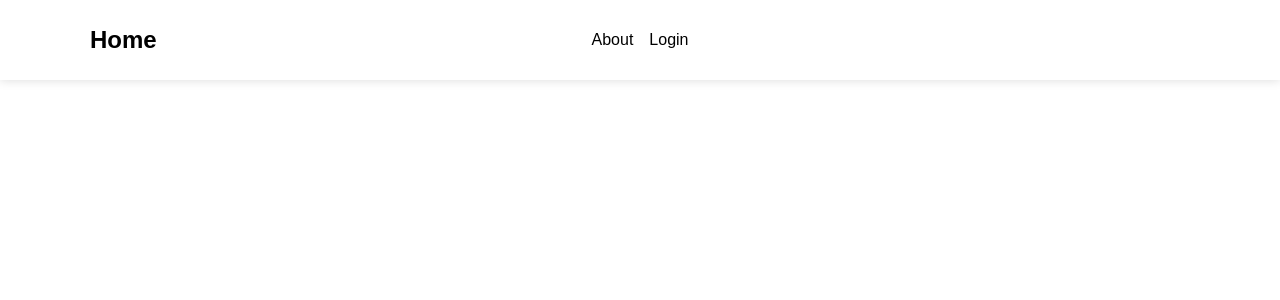
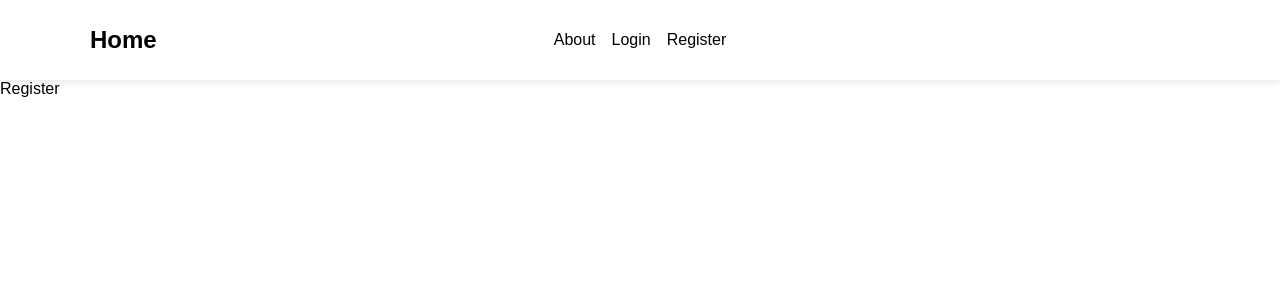
Before and after one commit to faizyabShah/Donate-for-a-cause, a React (Create React App) app in the folder frontend/: page /register in a window 1280 px wide. Before the commit this address had no page. Shown: the top 300 px of the page. Built offline with nearby package versions, Linux system fonts and the light colour scheme; a small style sheet from the web is missing; a web font is replaced by a local one.

Commit message:
Registerfile added

```diff
--- a/frontend/src/App.js
+++ b/frontend/src/App.js
@@ -1,20 +1,26 @@
-import { BrowserRouter, Routes, Route} from 'react-router-dom'
-import Home from './pages/Home'
-import Navbar from "./components/Navbar"
-import Login from './pages/Login'
-import './App.scss'
+import { BrowserRouter, Routes, Route } from "react-router-dom";
+import Home from "./pages/Home";
+import Navbar from "./components/Navbar";
+import Login from "./pages/Login";
+import Register from "./pages/Register";
+import "./App.scss";
 
 function App() {
-
-
   return (
     <div className="App">
       <BrowserRouter>
-        <Navbar links={[{path: '/about', name: 'About'}, {path: './login', name: 'Login'}]} />
-        <div className='pages'>
+        <Navbar
+          links={[
+            { path: "/about", name: "About" },
+            { path: "./login", name: "Login" },
+            { path: "./register", name: "Register" },
+          ]}
+        />
+        <div className="pages">
           <Routes>
-              <Route path='/' element={<Home />} />
-              <Route path='/login' element={<Login />} ></Route>
+            <Route path="/" element={<Home />} />
+            <Route path="/login" element={<Login />}></Route>
+            <Route path="/register" element={<Register />}></Route>
           </Routes>
         </div>
       </BrowserRouter>
--- /dev/null
+++ b/frontend/src/pages/Register.js
@@ -0,0 +1,7 @@
+import "./Register.scss";
+
+const Register = function () {
+  return <div>Register</div>;
+};
+
+export default Register;
```
Also changed, not shown: frontend/src/pages/Register.scss (added).
